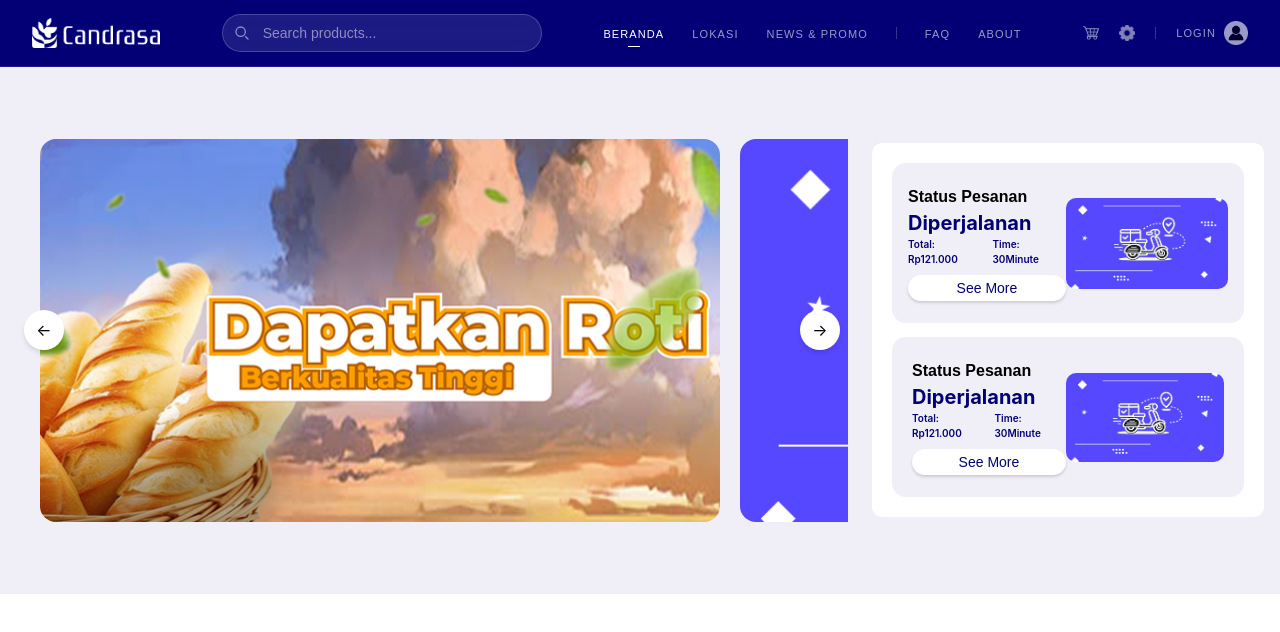
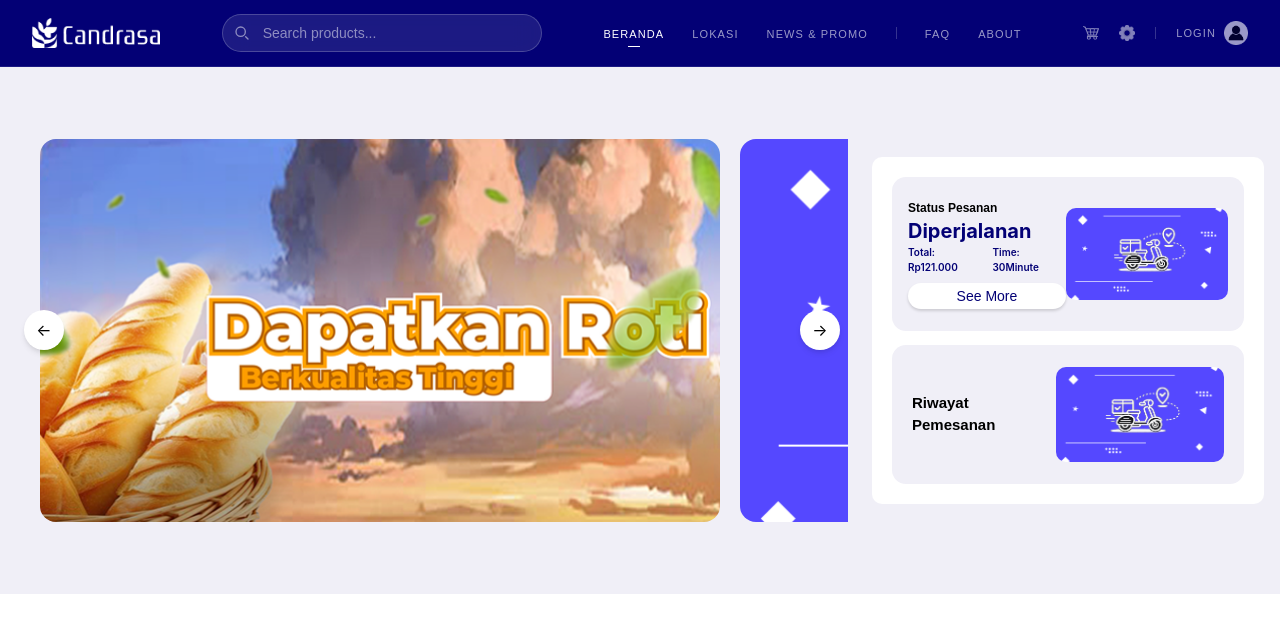
Before and after one commit to MetamorphosisDev/candrasa-bakery-ecommerce, a React (Vite) app: page / in a window 1280 px wide. Shown: the top 632 px of the page. Built offline with nearby package versions, Linux system fonts and the light colour scheme.

Commit message:
mengupdate tampilan di beranda, menambahkan img di riwayat pemesanan, dan menyeting beberapa tampilan

```diff
--- a/src/Components/ImageScroll_Beranda.tsx
+++ b/src/Components/ImageScroll_Beranda.tsx
@@ -43,7 +43,7 @@ const BannerScrolling: React.FC = () => {
           <div
             key={index}
             ref={index === 0 ? cardRef : null} // hanya ukur card pertama
-            className="relative shrink-0 w-[80vw] sm:w-[60vw] md:w-[45vw] lg:w-[680px] overflow-hidden rounded-2xl cursor-pointer"
+            className="relative shrink-0 w-[80vw] sm:w-[60vw] md:w-[45vw] lg:w-170 overflow-hidden rounded-2xl cursor-pointer"
           >
             <img
               src={banner.img}
--- /dev/null
+++ b/src/Data/pexels_bread.ts
@@ -0,0 +1,15 @@
+export type PexelsImage = {
+    id: number;
+    img: string;
+};
+
+export const pexelsImageList: PexelsImage[] = [
+    {
+        id: 0,
+        img: "https://images.pexels.com/photos/4197905/pexels-photo-4197905.jpeg",
+    },
+    {
+        id: 1,
+        img: "https://images.pexels.com/photos/1586947/pexels-photo-1586947.jpeg",
+    },
+];
--- a/src/index.css
+++ b/src/index.css
@@ -2,6 +2,7 @@
 @import url('https://fonts.googleapis.com/css2?family=Inter:ital,opsz,wght@0,14..32,100..900;1,14..32,100..900&display=swap');
 @import url('https://fonts.googleapis.com/css2?family=Poppins:ital,wght@0,100;0,200;0,300;0,400;0,500;0,600;0,700;0,800;0,900;1,100;1,200;1,300;1,400;1,500;1,600;1,700;1,800;1,900&display=swap');
 
+/* template web */
 @theme {
   --color-white-theme: #ffffff;
   --color-gray-light: #f0eff7;
@@ -18,6 +19,7 @@
 }
 
 
+/* horizontal-scrolling-img-beranda-pages */
 @keyframes scroll-horizontal {
   0% {
     transform: translateX(0);
@@ -28,6 +30,8 @@
   }
 }
 
+
+/* horizontal-scrolling-img-beranda-pages */
 .animate-scroll {
   animation: scroll-horizontal 40s linear infinite;
 }
--- a/src/pages/beranda.tsx
+++ b/src/pages/beranda.tsx
@@ -1,10 +1,12 @@
 import BannerScrolling from "../components/ImageScroll_Beranda";
+import { pexelsImageList } from "../Data/pexels_bread"
+
 
 function Status_Pesanan() {
     return (
         <div className="flex flex-row bg-gray-light rounded-[14px] px-4 py-5.5 justify-between items-center">
             <div className="left">
-                <p className="font-poppins font-semibold text-[16px] max-[445px]:text-[11px]">Status Pesanan</p>
+                <p className="font-poppins font-semibold text-[12px] max-[445px]:text-[11px]">Status Pesanan</p>
                 <div className="description">
                     <p className="text-blue-dark font-bold text-xl max-[445px]:text-xl">Diperjalanan</p>
                     <div className="flex flex-col gap-2">
@@ -35,24 +37,9 @@ function Riwayat_Pemesanan() {
     return (
         <div className="flex flex-row bg-gray-light rounded-[14px] px-5 py-5.5 justify-between items-center">
             <div className="left">
-                <p className="font-poppins font-semibold text-[16px] max-[445px]:text-[11px]">Status Pesanan</p>
-                <div className="description">
-                    <p className="text-blue-dark font-bold text-xl max-[445px]:text-xl">Diperjalanan</p>
-                    <div className="flex flex-col gap-2">
-                        <div className="flex justify-between gap-2">
-                            <p className="text-blue-dark font-semibold text-[10px]">
-                                <span className="max-[445px]:hidden">Total: </span>
-                                <span>Rp121.000</span>
-                            </p>
-                            <p className="text-blue-dark font-semibold text-[10px]">
-                                <span className="max-[445px]:hidden">Time: </span>
-                                <span>30Minute</span>
-                            </p>
-                        </div>
-                        <button type="button" className="text-blue-dark font-poppins font-medium bg-white box-border border border-transparent hover:bg-brand-strong focus:ring-4 shadow-[0_2px_3px_rgba(0,0,0,0.15)]
-                                focus:ring-brand-medium leading-5 rounded-base text-sm px-7 py-0.5 focus:outline-none rounded-4xl
-                                group transition-all duration-100 hover:scale-102 hover:bg-blue-dark hover:text-white cursor-pointer max-[445px]:px-5 max-[445px]:text-[11px]">See More</button>
-                    </div>
+                <p className="font-poppins font-semibold text-[15px] max-[445px]:text-[12px]">Riwayat Pemesanan</p>
+                <div className="riwayat_produk">
+                    <img src="" alt="" />
                 </div>
             </div>
             <div className="right w-42 max-[475px]:w-40 max-[445px]:hidden">
@@ -61,6 +48,7 @@ function Riwayat_Pemesanan() {
         </div>
     )
 }
+
 function Beranda() {
     return (
         <div className="beranda-page-top bg-gray-light px-4 py-6 max-[445px]:py-2 max-[475px]:px-2.5">
```
